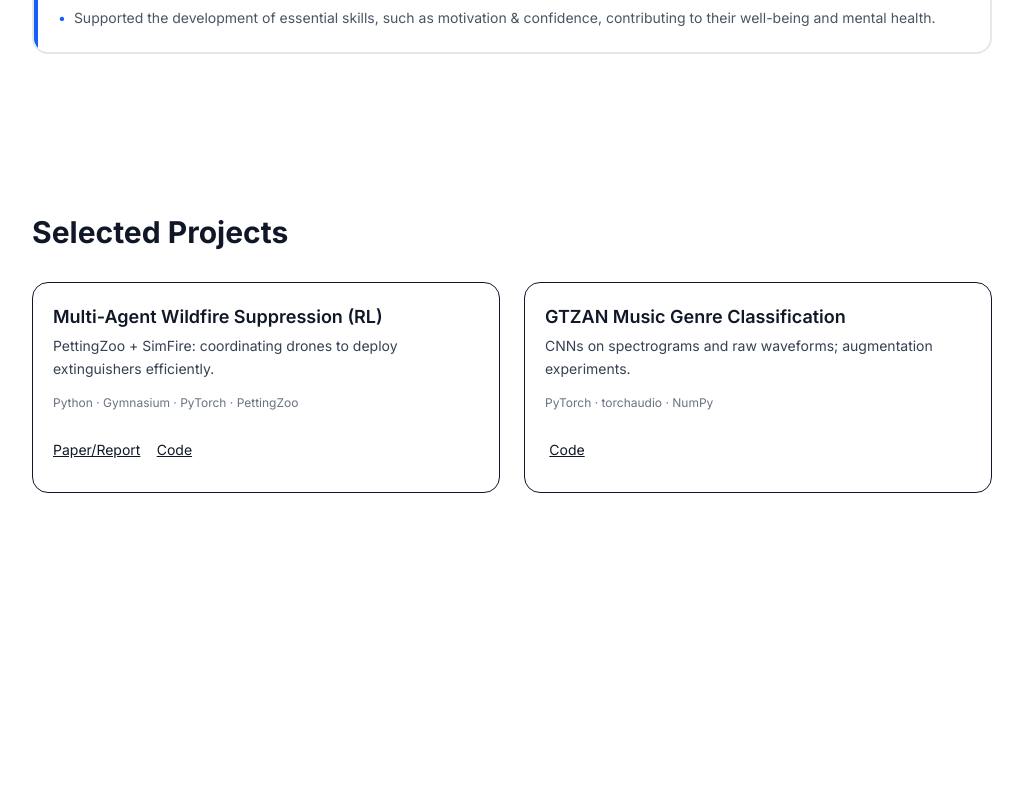
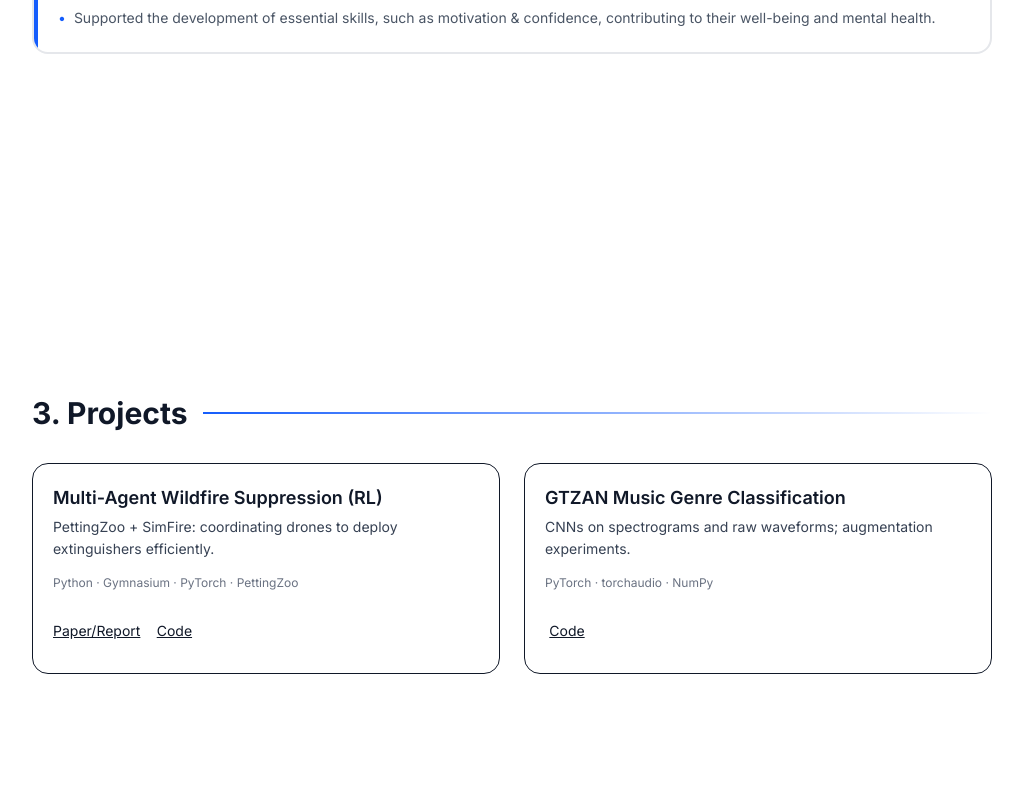
Before and after one commit to davidafshepherd/personal-website, a Next.js app: page / in a window 1280 px wide. Shown: the part 4365-5160 px from the top of the page, without its empty margins (128-1151 px from the left). Built offline with nearby package versions, Linux system fonts and the light colour scheme.

Commit message:
Fix ESLint error + re-design projects section

```diff
--- a/src/app/experience/page.tsx
+++ b/src/app/experience/page.tsx
@@ -7,7 +7,7 @@ export default function ExperiencePage() {
       <h1 className="text-2xl sm:text-3xl font-bold">Experience</h1>
       <ul className="space-y-4 sm:space-y-6">
         {experience.map((role) => (
-          <ExperienceCard key={role.title + role.org} role={role as any} />
+          <ExperienceCard key={role.title + role.org} role={role} />
         ))}
       </ul>
     </section>
--- a/src/app/page.tsx
+++ b/src/app/page.tsx
@@ -156,9 +156,14 @@ export default function HomePage() {
       </section>
 
       {/* Projects Section */}
-      <section id="projects" className="min-h-screen py-12 sm:py-16 md:py-20">
-        <div className="space-y-6 sm:space-y-8">
-          <h1 className="text-2xl sm:text-3xl font-bold">Selected Projects</h1>
+      <section id="projects" className="min-h-screen py-12 sm:py-16 md:py-20 flex items-center">
+        <div className="w-full space-y-6 sm:space-y-8">
+          {/* Title */}
+          <div className="flex items-center gap-4">
+            <h1 className="text-2xl sm:text-3xl font-bold whitespace-nowrap">3. Projects</h1>
+            <div className="h-0.5 bg-gradient-to-r from-blue-600 to-transparent flex-1"></div>
+          </div>
+
           <div className="grid gap-4 sm:gap-6 md:grid-cols-2">
             {projects.map((p) => <ProjectCard key={p.slug} project={p} />)}
           </div>
--- a/src/components/ExperienceCard.tsx
+++ b/src/components/ExperienceCard.tsx
@@ -1,16 +1,5 @@
 import Image from "next/image";
-
-export type ExperienceRole = {
-  title: string;
-  org: string;
-  length: string;
-  category: string;
-  logo: string;
-  image?: string;
-  highlights: string[];
-  skills?: string[];
-  links?: { label: string; url: string }[];
-};
+import type { ExperienceRole } from "@/data/experience";
 
 type ExperienceCardProps = {
   role: ExperienceRole;
--- a/src/data/experience.ts
+++ b/src/data/experience.ts
@@ -1,4 +1,16 @@
-const experience = [
+export type ExperienceRole = {
+  title: string;
+  org: string;
+  length: string;
+  category: string;
+  logo: string;
+  image?: string;
+  highlights: string[];
+  skills?: string[];
+  links?: { label: string; url: string }[];
+};
+
+const experience: ExperienceRole[] = [
   {
     title: "Engineering Intern",
     org: "Spotify",
```
